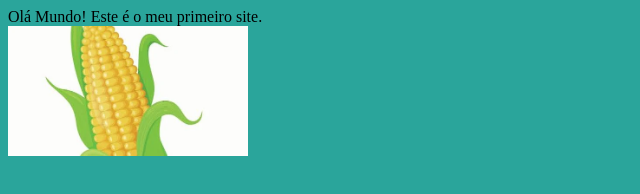
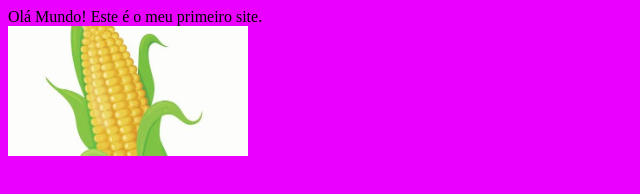
Before and after one commit to ddzeeks/ProjetoWEB-1, a plain HTML site: page index.html in a window 1280 px wide. Shown: the whole page, without its empty margins (0-640 px from the left). Drawn offline with Linux system fonts and the light colour scheme.

Commit message:
UPDATE 2 style.css

```diff
--- a/style.css
+++ b/style.css
@@ -1,3 +1,3 @@
 body {
-    background-color: rgb(42, 165, 155);
+    background-color: rgb(234, 0, 255);
 }
```
